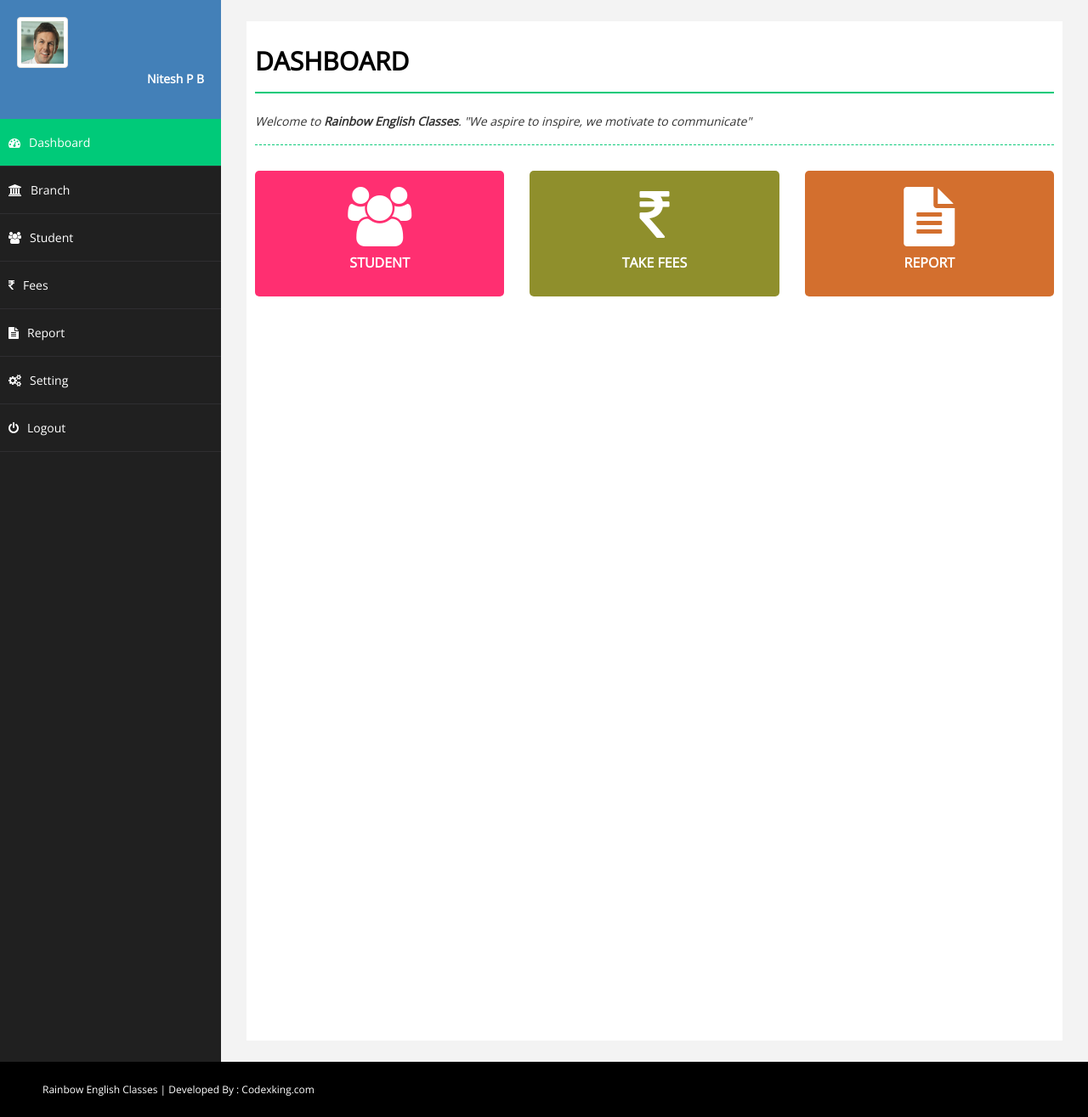
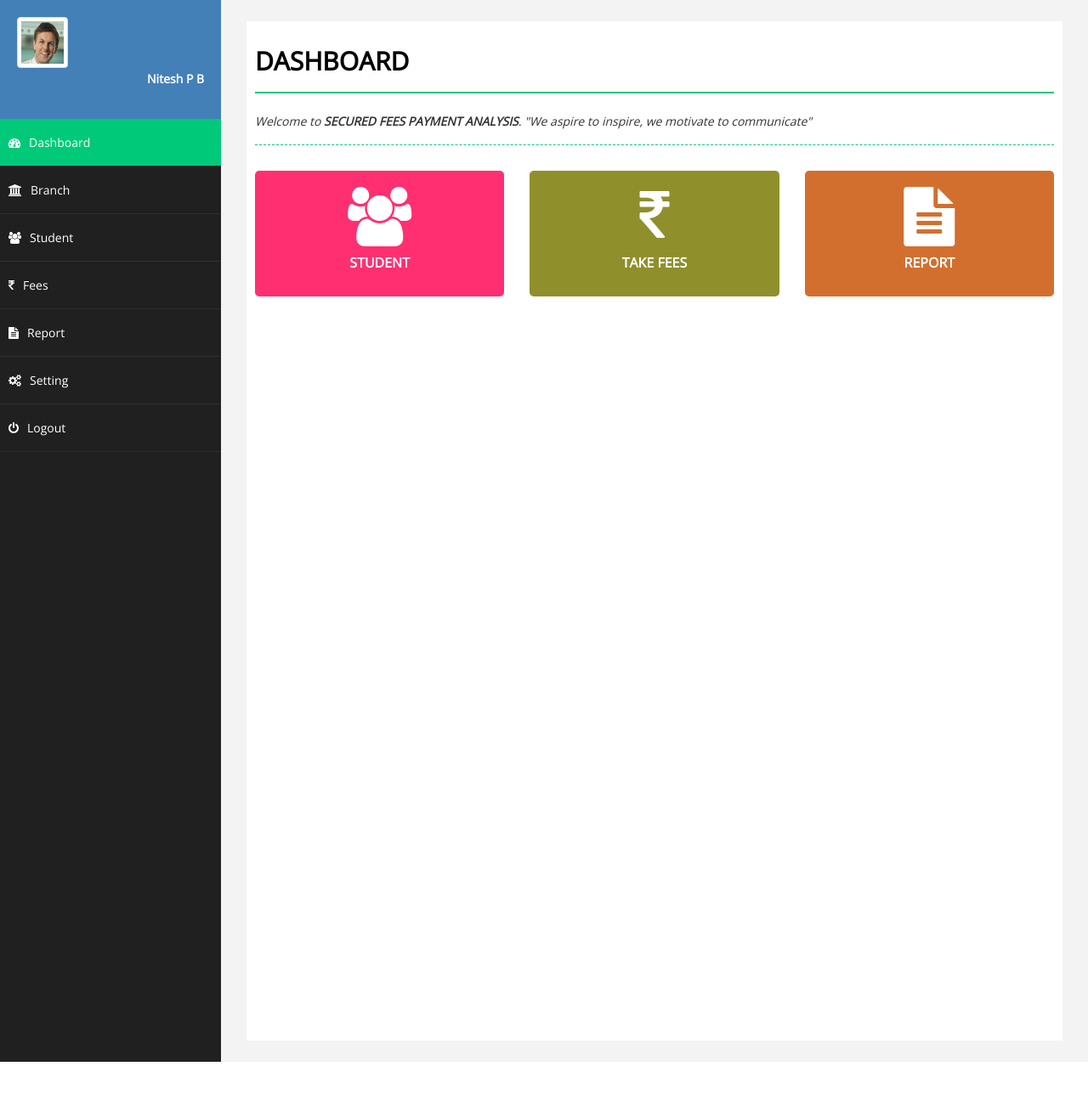
Before and after one commit to iamniteshpb/Student-Fees-Payment-Analysis, a PHP site: page /rainbow/ in a window 1280 px wide. Shown: the part 75-1390 px from the top of the page at 85% size. After the commit the page ends 1325 px from the top, so only its background shows below. Run offline with PHP 8.4, Linux system fonts and the light colour scheme; a user stored in the database is signed in.

Commit message:
first commit

```diff
--- a/branch.php
+++ b/branch.php
@@ -82,7 +82,7 @@ $errormsg = "<div class='alert alert-success'><strong>Success!</strong> Branch D
 <head>
     <meta charset="utf-8" />
     <meta name="viewport" content="width=device-width, initial-scale=1.0" />
-    <title>Rainbow English Classes</title>
+    <title>SECURED FEES PAYMENT ANALYSIS</title>
 
     <!-- BOOTSTRAP STYLES-->
     <link href="css/bootstrap.css" rel="stylesheet" />
@@ -340,9 +340,7 @@ echo $errormsg;
     </div>
     <!-- /. WRAPPER  -->
 
-    <div id="footer-sec">
-       Rainbow English Classes | Developed By : <a href="http://www.codexking.com/" target="_blank">Codexking.com</a>
-    </div>
+
 
 
     <!-- BOOTSTRAP SCRIPTS -->
--- a/fees.php
+++ b/fees.php
@@ -42,7 +42,7 @@ $errormsg = "<div class='alert alert-success'><a href='#' class='close' data-dis
 <head>
     <meta charset="utf-8" />
     <meta name="viewport" content="width=device-width, initial-scale=1.0" />
-    <title>Rainbow English Classes</title>
+    <title>SECURED FEES PAYMENT ANALYSIS</title>
 
     <!-- BOOTSTRAP STYLES-->
     <link href="css/bootstrap.css" rel="stylesheet" />
@@ -356,9 +356,7 @@ display:none;
     </div>
     <!-- /. WRAPPER  -->
 
-    <div id="footer-sec">
-       Rainbow English Classes | Developed By : <a href="http://www.codexking.com/" target="_blank">Codexking.com</a>
-    </div>
+
 
 
     <!-- BOOTSTRAP SCRIPTS -->
--- a/index.php
+++ b/index.php
@@ -10,7 +10,7 @@ include("php/checklogin.php");
 <head>
     <meta charset="utf-8" />
     <meta name="viewport" content="width=device-width, initial-scale=1.0" />
-    <title>Rainbow English Classes</title>
+    <title>SECURED FEES PAYMENT ANALYSIS</title>
 
     <!-- BOOTSTRAP STYLES-->
     <link href="css/bootstrap.css" rel="stylesheet" />
@@ -31,7 +31,7 @@ include("php/header.php");
                 <div class="row">
                     <div class="col-md-12">
                         <h1 class="page-head-line">DASHBOARD</h1>
-                        <h1 class="page-subhead-line">Welcome to <strong>Rainbow English Classes</strong>. "We aspire to inspire, we motivate to communicate" </h1>
+                        <h1 class="page-subhead-line">Welcome to <strong>SECURED FEES PAYMENT ANALYSIS</strong>. "We aspire to inspire, we motivate to communicate" </h1>
 
                     </div>
                 </div>
@@ -81,9 +81,7 @@ include("php/header.php");
     </div>
     <!-- /. WRAPPER  -->
 
-    <div id="footer-sec">
-       Rainbow English Classes | Developed By : <a href="http://www.codexking.com/" target="_blank">Codexking.com</a>
-    </div>
+
 
    <script src="js/jquery-1.10.2.js"></script>
     <!-- BOOTSTRAP SCRIPTS -->
--- a/report.php
+++ b/report.php
@@ -9,7 +9,7 @@ include("php/checklogin.php");
 <head>
     <meta charset="utf-8" />
     <meta name="viewport" content="width=device-width, initial-scale=1.0" />
-    <title>Rainbow English Classes</title>
+    <title>SECURED FEES PAYMENT ANALYSIS</title>
 
     <!-- BOOTSTRAP STYLES-->
     <link href="css/bootstrap.css" rel="stylesheet" />
@@ -320,9 +320,7 @@ display:none;
     </div>
     <!-- /. WRAPPER  -->
 
-    <div id="footer-sec">
-       Rainbow English Classes | Developed By : <a href="http://www.codexking.com/" target="_blank">Codexking.com</a>
-    </div>
+
 
 
     <!-- BOOTSTRAP SCRIPTS -->
--- a/setting.php
+++ b/setting.php
@@ -32,7 +32,7 @@ $error = '<div class="alert alert-danger">
 <head>
     <meta charset="utf-8" />
     <meta name="viewport" content="width=device-width, initial-scale=1.0" />
-    <title>Rainbow English Classes</title>
+    <title>SECURED FEES PAYMENT ANALYSIS</title>
 
     <!-- BOOTSTRAP STYLES-->
     <link href="css/bootstrap.css" rel="stylesheet" />
@@ -137,9 +137,7 @@ echo $error;
     </div>
     <!-- /. WRAPPER  -->
 
-    <div id="footer-sec">
-       Rainbow English Classes | Developed By : <a href="http://www.codexking.com/" target="_blank">Codexking.com</a>
-    </div>
+
 
 
     <!-- BOOTSTRAP SCRIPTS -->
--- a/student.php
+++ b/student.php
@@ -103,7 +103,7 @@ $errormsg = "<div class='alert alert-success'><a href='#' class='close' data-dis
 <head>
     <meta charset="utf-8" />
     <meta name="viewport" content="width=device-width, initial-scale=1.0" />
-    <title>Rainbow English Classes</title>
+    <title>SECURED FEES PAYMENT ANALYSIS</title>
 
     <!-- BOOTSTRAP STYLES-->
     <link href="css/bootstrap.css" rel="stylesheet" />
@@ -550,9 +550,7 @@ yearRange: "1970:<?php echo date('Y');?>"
     </div>
     <!-- /. WRAPPER  -->
 
-    <div id="footer-sec">
-       Rainbow English Classes | Developed By : <a href="http://www.codexking.com/" target="_blank">Codexking.com</a>
-    </div>
+
 
 
     <!-- BOOTSTRAP SCRIPTS -->
```
Also changed, not shown: login.php (+4 -4 lines).
